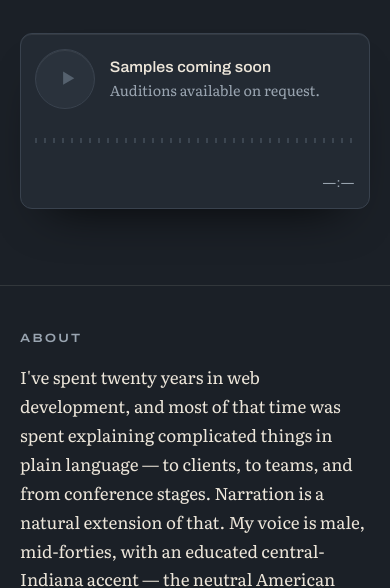
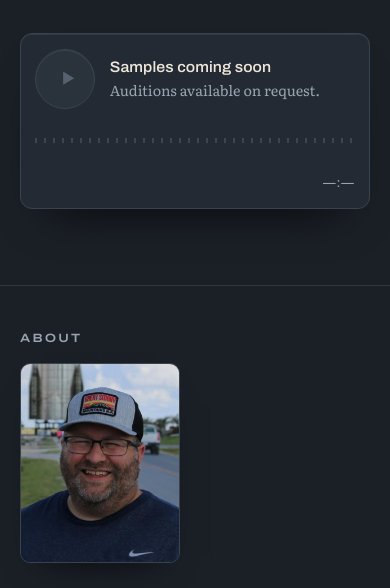
Before and after one commit to joshmiller83/voice, a plain HTML site: page index.html in a window 390 px wide. Shown: the part 215-803 px from the top of the page. Drawn offline with Linux system fonts and the light colour scheme; no server answers.

Commit message:
Lead with the portrait on narrow screens
Stacked, it sat three paragraphs down, which is too late for a face to
build any trust. Below the two-column breakpoint it now comes first at
byline scale; the desktop layout is unchanged.

Co-Authored-By: Claude Opus 5 <noreply@anthropic.com>
Claude-Session: https://claude.ai/code/session_01G3wwGd2NyFAsXhQinUh3N9

```diff
--- a/css/site.css
+++ b/css/site.css
@@ -383,6 +383,12 @@ h1 {
 
 .portrait { margin: 0; max-width: 14rem; }
 
+/* Stacked, the portrait would land three paragraphs down, which is too late
+   for a face to do its job. Lead with it, at byline scale. */
+@media (max-width: 61.999rem) {
+  .portrait { order: -1; max-width: 10rem; }
+}
+
 .portrait img {
   display: block;
   width: 100%;
```
